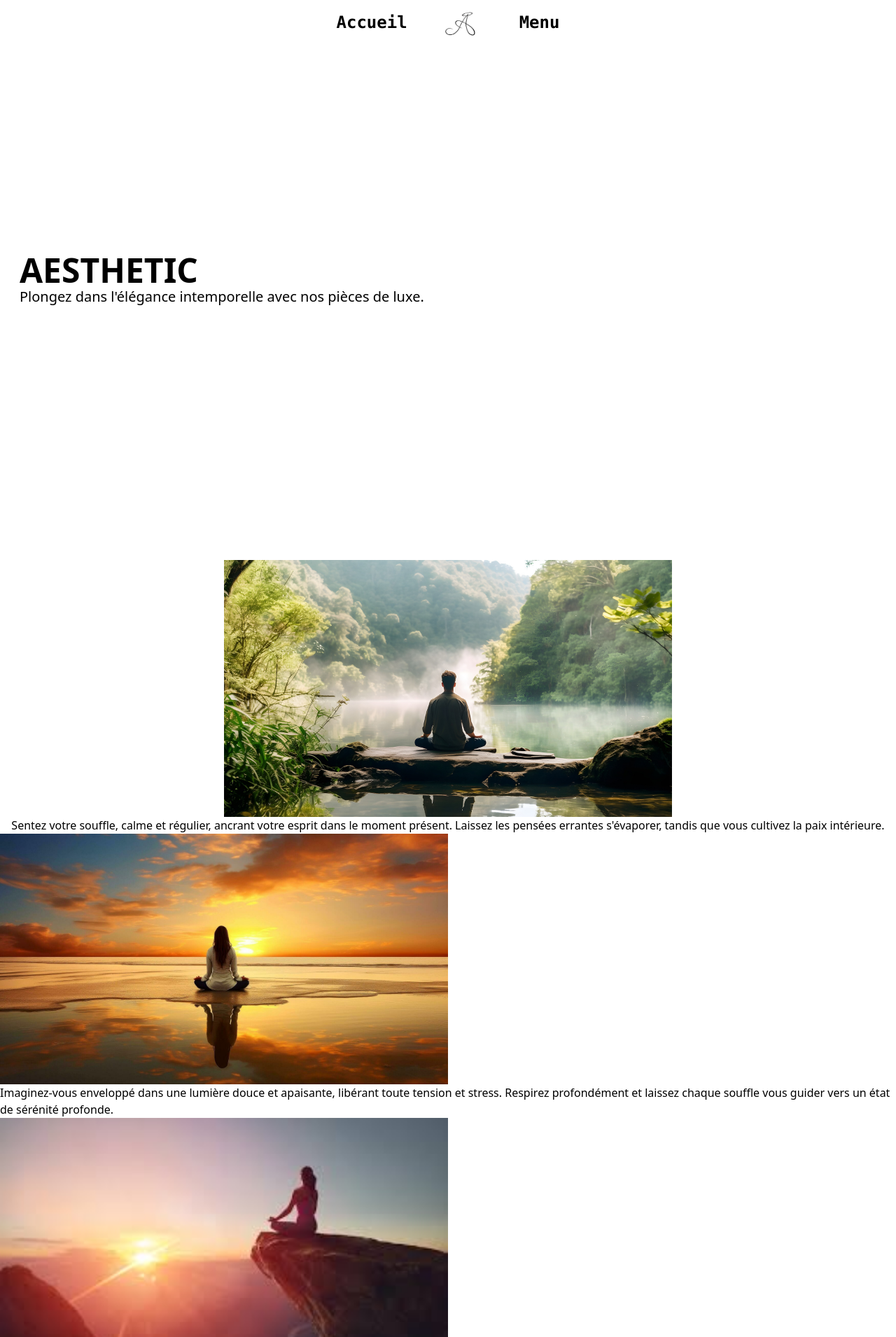
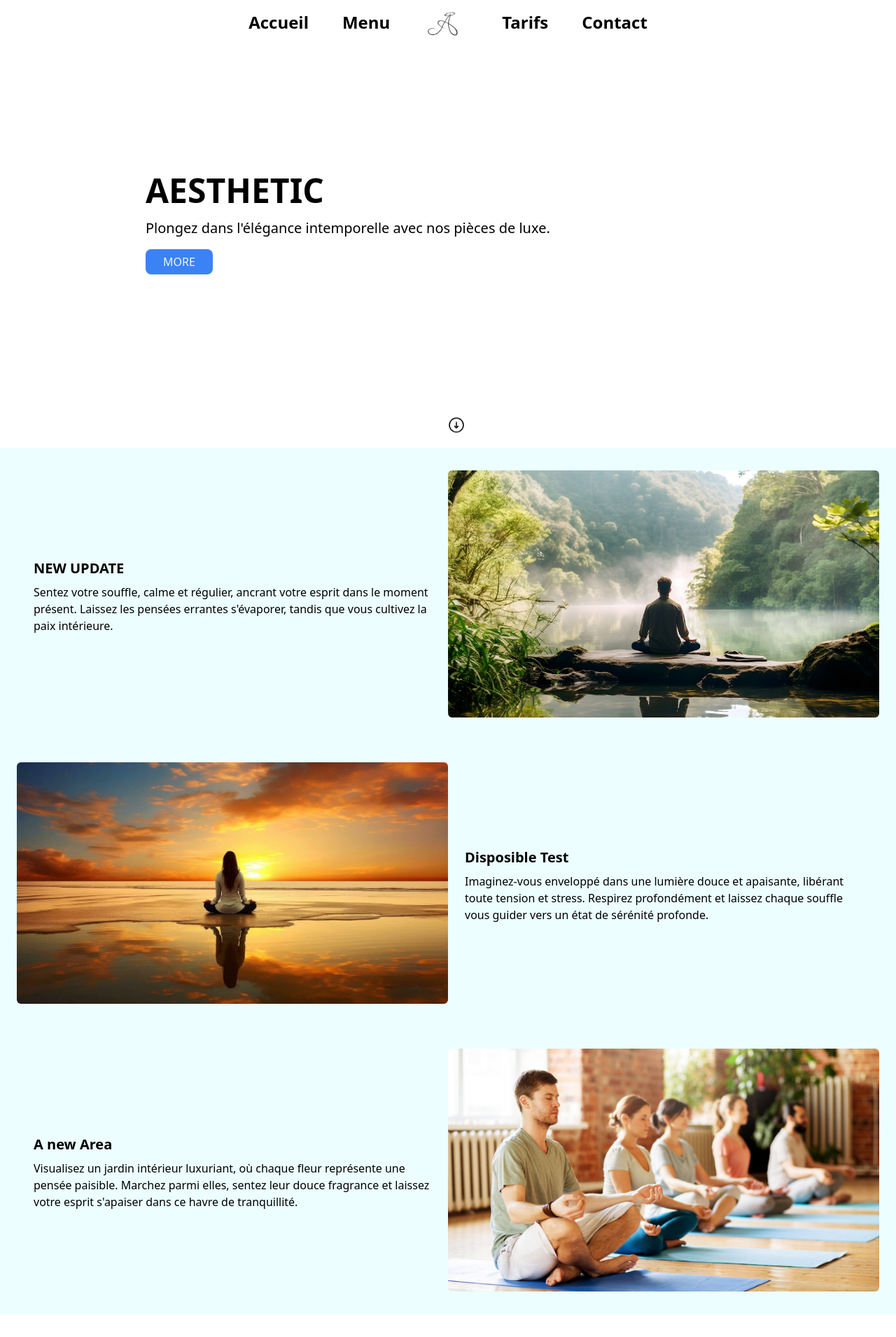
Before and after one commit to Saailii/DimensionalWave, a React (Vite) app in the folder vite-project/: page / in a window 1280 px wide. Shown: the top 1910 px of the page at 70% size. After the commit the page ends 1877 px from the top, so only its background shows below. Built offline with nearby package versions, Linux system fonts and the light colour scheme.

Commit message:
ADD SOME STYLLLLLLLLLLE

```diff
--- a/vite-project/src/App.jsx
+++ b/vite-project/src/App.jsx
@@ -5,7 +5,7 @@ import Talking from "./components/Talking";
 function App() {
   return (
     <>
-      <div>
+      <div className="h-screen">
         <Nav />
         <HeroBanner />
         <Talking />
--- a/vite-project/src/components/HeroBanner.jsx
+++ b/vite-project/src/components/HeroBanner.jsx
@@ -1,10 +1,21 @@
+import arrowDown from "../assets/Arrow-down.svg";
+
 const HeroBanner = () => {
   return (
-    <div className="w-full h-screen flex justify-center items-start flex-col px-7">
+    <div className="w-full h-4/5   flex justify-center items-start flex-col px-7 md:px-16 lg:px-28 xl:px-52">
       <h1 className="text-5xl font-sans uppercase font-bold">Aesthetic</h1>
-      <p className="text-xl ">
+      <p className="text-xl py-4 ">
         Plongez dans l'élégance intemporelle avec nos pièces de luxe.
       </p>
+      <button className="bg-blue-500 w-24 h-9 rounded-lg text-blue-50 hover:bg-blue-700  ">
+        MORE
+      </button>
+
+      <img
+        src={arrowDown}
+        alt=""
+        className="absolute top-3/4     left-2/4 animate-bounce  "
+      />
     </div>
   );
 };
--- a/vite-project/src/components/Nav.jsx
+++ b/vite-project/src/components/Nav.jsx
@@ -33,12 +33,14 @@ const Nav = () => {
         />
         <img src={Logo} alt="" className="size-16 " />
         <ul
-          className={`bg-white absolute top-0 left-0 h-screen w-3/4  mt-16 ${
+          className={`bg-neutral-100 absolute top-0 left-0 h-48 w-full  mt-16 flex flex-col justify-center items-start gap-2 px-4 ${
             isHidden ? "hidden" : " "
           }`}
         >
-          <li>Accueil</li>
-          <li>Accueil</li>
+          <li className="text-lg">Accueil</li>
+          <li className="text-lg ">Tarif</li>
+          <li className="text-lg ">Menu</li>
+          <li className="text-lg ">Contact</li>
         </ul>
       </nav>
       <nav
@@ -47,9 +49,11 @@ const Nav = () => {
         }`}
       >
         <ul className="flex w-full bg-white justify-center items-center gap-12 px-12 ">
-          <img src={Logo} alt="" className="size-16 order-2" />
-          <li className="text-2xl font-semibold font-mono order-1">Accueil</li>
-          <li className="text-2xl font-semibold font-mono order-3">Menu</li>
+          <img src={Logo} alt="" className="size-16 order-3" />
+          <li className="text-2xl font-semibold font-sans order-1 ">Accueil</li>
+          <li className="text-2xl font-semibold font-sans order-2 ">Menu</li>
+          <li className="text-2xl font-semibold font-sans order-4">Tarifs</li>
+          <li className="text-2xl font-semibold font-sans order-5">Contact</li>
         </ul>
       </nav>
     </div>
--- a/vite-project/src/components/Talking.jsx
+++ b/vite-project/src/components/Talking.jsx
@@ -4,30 +4,52 @@ import meditationImage3 from "../assets/meditation3.jpeg";
 
 const Talking = () => {
   return (
-    <div className="flex flex-col justify-center items-center w-full">
-      <div className="flex justify-center flex-col items-center">
-        <img src={meditationImage1} alt="" className="size-2/4" />
+    <div className="flex flex-col justify-center items-center w-full bg-cyan-50">
+      <div className="flex max-md:flex-col justify-center items-start px-6 py-8 md:items-center">
+        <img
+          src={meditationImage1}
+          alt=""
+          className="rounded-md md:size-2/4 md:order-2"
+        />
+        <div className="px-6">
+          <h2 className="text-xl font-bold py-2">NEW UPDATE</h2>
           <p>
-          Sentez votre souffle, calme et régulier, ancrant votre esprit dans le
-          moment présent. Laissez les pensées errantes s'évaporer, tandis que
-          vous cultivez la paix intérieure.
+            Sentez votre souffle, calme et régulier, ancrant votre esprit dans
+            le moment présent. Laissez les pensées errantes s'évaporer, tandis
+            que vous cultivez la paix intérieure.
           </p>
         </div>
-      <div>
-        <img src={meditationImage2} alt="" className="size-2/4" />
+      </div>
+      <div className="flex max-md:flex-col justify-center items-start px-6 py-8 md:items-center  ">
+        <img
+          src={meditationImage2}
+          alt=""
+          className=" rounded-md  md:size-2/4"
+        />
+        <div className="px-6 ">
+          <h2 className="text-xl font-bold py-2">Disposible Test</h2>
           <p>
-          Imaginez-vous enveloppé dans une lumière douce et apaisante, libérant
-          toute tension et stress. Respirez profondément et laissez chaque
-          souffle vous guider vers un état de sérénité profonde.
+            Imaginez-vous enveloppé dans une lumière douce et apaisante,
+            libérant toute tension et stress. Respirez profondément et laissez
+            chaque souffle vous guider vers un état de sérénité profonde.
           </p>
         </div>
-      <div>
-        <img src={meditationImage3} alt="" className="size-2/4" />
+      </div>
+      <div className="flex max-md:flex-col justify-center items-start px-6 py-8 md:items-center">
+        <img
+          src={meditationImage3}
+          alt=""
+          className="rounded-md  md:size-2/4 md:order-2"
+        />
+        <div className="px-6">
+          <h2 className="text-xl font-bold py-2">A new Area</h2>
           <p>
             Visualisez un jardin intérieur luxuriant, où chaque fleur représente
-          une pensée paisible. Marchez parmi elles, sentez leur douce fragrance
-          et laissez votre esprit s'apaiser dans ce havre de tranquillité.
+            une pensée paisible. Marchez parmi elles, sentez leur douce
+            fragrance et laissez votre esprit s'apaiser dans ce havre de
+            tranquillité.
           </p>
+        </div>
       </div>
     </div>
   );
```
Also changed, not shown: vite-project/src/assets/Arrow-down.svg (added), vite-project/src/assets/meditation3.jpeg. Lines whose indentation alone changed are shown as unchanged.
